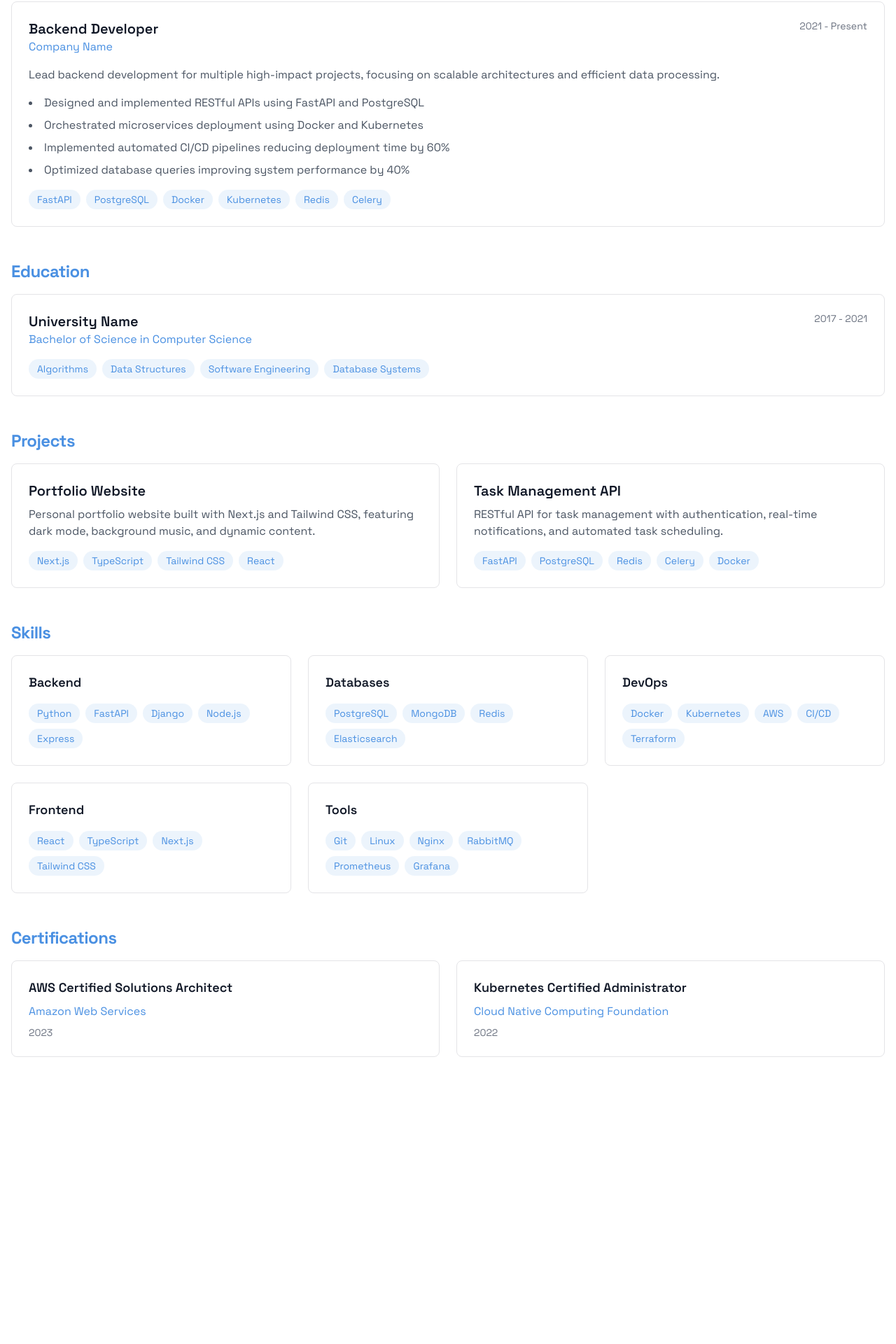
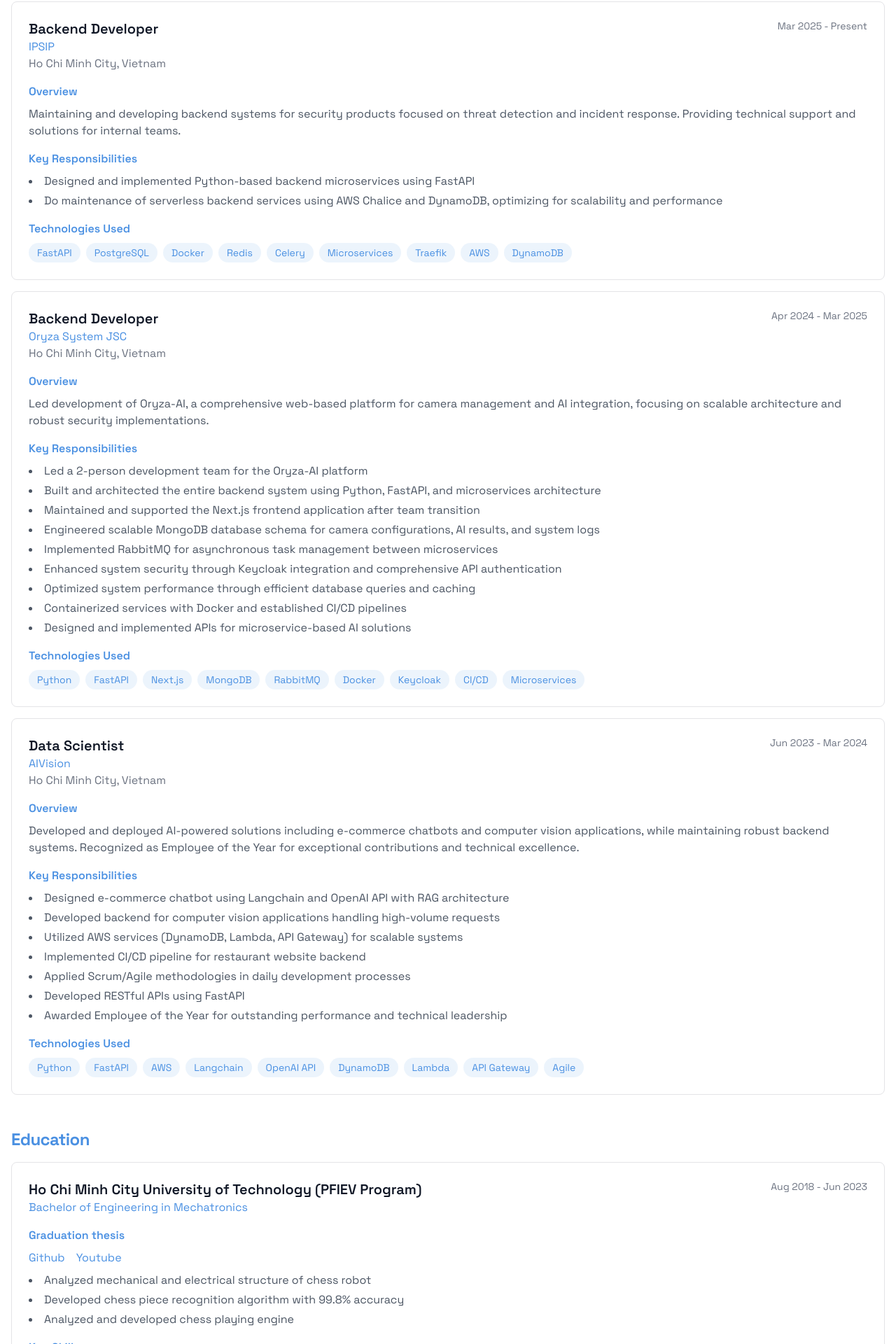
Before and after one commit to ptt3199/my-porfolio-website, a Next.js app: page /resume in a window 1280 px wide. Shown: the part 698-2618 px from the top of the page at 70% size. Before the commit the page ends 2304 px from the top, so only its background shows below. Built offline with nearby package versions, Linux system fonts and the light colour scheme.

Commit message:
update: cv layout for hierachy data

```diff
--- a/app/data/resume.json
+++ b/app/data/resume.json
@@ -1,33 +1,96 @@
 {
   "title": {
     "name": "Phuong Tan Thanh",
-    "tagline": "Backend Developer · FastAPI · PostgreSQL · DevOps",
-    "avatar": "/avatar.png"
+    "tagline": "Backend Developer · FastAPI · NextJS · DevOps",
+    "avatar": "/suit-avatar.png"
   },
-  "about": "Experienced backend developer with a strong focus on building scalable systems and elegant solutions. Passionate about backend architecture, distributed systems, and developer experience. Committed to writing clean, maintainable code and implementing robust DevOps practices.",
+  "about": "Experienced backend developer specializing in Python and FastAPI, with a strong foundation in microservices architecture and DevOps practices. Proven track record in leading development teams and building scalable systems. Passionate about creating efficient solutions and maintaining high-quality code standards.",
   "experience": [
     {
       "position": "Backend Developer",
-      "company": "Company Name",
-      "location": "Location",
-      "period": "2021 - Present",
-      "description": "Lead backend development for multiple high-impact projects, focusing on scalable architectures and efficient data processing.",
+      "company": "IPSIP",
+      "location": "Ho Chi Minh City, Vietnam",
+      "period": "Mar 2025 - Present",
+      "description": "Maintaining and developing backend systems for security products focused on threat detection and incident response. Providing technical support and solutions for internal teams.",
       "responsibilities": [
-        "Designed and implemented RESTful APIs using FastAPI and PostgreSQL",
-        "Orchestrated microservices deployment using Docker and Kubernetes",
-        "Implemented automated CI/CD pipelines reducing deployment time by 60%",
-        "Optimized database queries improving system performance by 40%"
+        "Designed and implemented Python-based backend microservices using FastAPI",
+        "Do maintenance of serverless backend services using AWS Chalice and DynamoDB, optimizing for scalability and performance"
       ],
-      "skills": ["FastAPI", "PostgreSQL", "Docker", "Kubernetes", "Redis", "Celery"]
+      "skills": ["FastAPI", "PostgreSQL", "Docker", "Redis", "Celery", "Microservices", "Traefik", "AWS", "DynamoDB"]
+    },
+    {
+      "position": "Backend Developer",
+      "company": "Oryza System JSC",
+      "location": "Ho Chi Minh City, Vietnam",
+      "period": "Apr 2024 - Mar 2025",
+      "description": "Led development of Oryza-AI, a comprehensive web-based platform for camera management and AI integration, focusing on scalable architecture and robust security implementations.",
+      "responsibilities": [
+        "Led a 2-person development team for the Oryza-AI platform",
+        "Built and architected the entire backend system using Python, FastAPI, and microservices architecture",
+        "Maintained and supported the Next.js frontend application after team transition",
+        "Engineered scalable MongoDB database schema for camera configurations, AI results, and system logs",
+        "Implemented RabbitMQ for asynchronous task management between microservices",
+        "Enhanced system security through Keycloak integration and comprehensive API authentication",
+        "Optimized system performance through efficient database queries and caching",
+        "Containerized services with Docker and established CI/CD pipelines",
+        "Designed and implemented APIs for microservice-based AI solutions"
+      ],
+      "skills": ["Python", "FastAPI", "Next.js", "MongoDB", "RabbitMQ", "Docker", "Keycloak", "CI/CD", "Microservices"]
+    },
+    {
+      "position": "Data Scientist",
+      "company": "AIVision",
+      "location": "Ho Chi Minh City, Vietnam",
+      "period": "Jun 2023 - Mar 2024",
+      "description": "Developed and deployed AI-powered solutions including e-commerce chatbots and computer vision applications, while maintaining robust backend systems. Recognized as Employee of the Year for exceptional contributions and technical excellence.",
+      "responsibilities": [
+        "Designed e-commerce chatbot using Langchain and OpenAI API with RAG architecture",
+        "Developed backend for computer vision applications handling high-volume requests",
+        "Utilized AWS services (DynamoDB, Lambda, API Gateway) for scalable systems",
+        "Implemented CI/CD pipeline for restaurant website backend",
+        "Applied Scrum/Agile methodologies in daily development processes",
+        "Developed RESTful APIs using FastAPI",
+        "Awarded Employee of the Year for outstanding performance and technical leadership"
+      ],
+      "skills": ["Python", "FastAPI", "AWS", "Langchain", "OpenAI API", "DynamoDB", "Lambda", "API Gateway", "Agile"]
     }
   ],
   "education": [
     {
-      "school": "University Name",
-      "major": "Computer Science",
-      "degree": "Bachelor of Science",
-      "period": "2017 - 2021",
-      "skills": ["Algorithms", "Data Structures", "Software Engineering", "Database Systems"]
+      "school": "Ho Chi Minh City University of Technology (PFIEV Program)",
+      "major": "Mechatronics",
+      "degree": "Bachelor of Engineering",
+      "period": "Aug 2018 - Jun 2023",
+      "description": [
+        {
+          "name": "Graduation thesis",
+          "links": [
+            {"name": "Github", "url": "https://github.com/ptt3199/chinese-chess-robot"},
+            {"name": "Youtube", "url": "https://www.youtube.com/watch?v=YapsiYnsuqk"}
+          ],
+          "achievements": [
+            "Analyzed mechanical and electrical structure of chess robot",
+            "Developed chess piece recognition algorithm with 99.8% accuracy",
+            "Analyzed and developed chess playing engine"
+          ]
+        }
+      ],
+      "skills": ["Robotics", "Computer Vision", "Machine Learning", "Python", "Mechanical Design"]
+    },
+    {
+      "school": "Hung Vuong Highschool for the Gifted",
+      "major": "Math",
+      "period": "Aug 2014 - May 2017",
+      "description": [
+        {
+          "name": "Achievements",
+          "achievements": [
+            "Participated in Vietnam National Informatics Olympiad",
+            "Second place in provincial informatics competition (2015 & 2016)"
+          ]
+        }
+      ],
+      "skills": ["Algorithms", "Problem Solving", "Mathematics", "Programming"]
     }
   ],
   "projects": [
@@ -45,24 +108,57 @@
     }
   ],
   "skills": {
-    "Backend": ["Python", "FastAPI", "Django", "Node.js", "Express"],
-    "Databases": ["PostgreSQL", "MongoDB", "Redis", "Elasticsearch"],
-    "DevOps": ["Docker", "Kubernetes", "AWS", "CI/CD", "Terraform"],
-    "Frontend": ["React", "TypeScript", "Next.js", "Tailwind CSS"],
-    "Tools": ["Git", "Linux", "Nginx", "RabbitMQ", "Prometheus", "Grafana"]
+    "Backend Development": ["Python", "FastAPI", "Django", "Java (Spring Boot)", "RESTful API Design"],
+    "Databases": ["PostgreSQL", "MongoDB", "DynamoDB"],
+    "DevOps & Cloud": ["Docker", "AWS (EC2, S3, Lambda)", "Google Cloud Platform", "RabbitMQ"],
+    "Frontend": ["Next.js", "React", "HTML", "CSS", "JavaScript"],
+    "Tools & Practices": ["Git", "CI/CD", "Microservices Architecture", "Agile/Scrum", "Linux", "Bash", "Nginx"],
+    "Data Processing": ["PowerBI", "Unit Testing (pytest)"]
   },
   "certifications": [
     {
-      "name": "AWS Certified Solutions Architect",
-      "issuer": "Amazon Web Services",
-      "date": "2023",
-      "link": "https://aws.amazon.com/certification/"
+      "name": "Back Khoa Mentoring Season 6",
+      "issuer": "Vietnam Alumni Mentoring",
+      "date": "2022",
+      "achievements": ["Top 5 Most Active Mentees"]
     },
     {
-      "name": "Kubernetes Certified Administrator",
-      "issuer": "Cloud Native Computing Foundation",
-      "date": "2022",
-      "link": "https://www.cncf.io/certification/cka/"
+      "name": "Convolutional Neural Networks",
+      "issuer": "Coursera",
+      "date": "Feb 2023"
+    },
+    {
+      "name": "Machine Learning Specialization",
+      "issuer": "Coursera",
+      "date": "Jan 2023"
+    },
+    {
+      "name": "Google Cloud Big Data and ML Fundamentals",
+      "issuer": "Coursera",
+      "date": "Aug 2022"
+    }
+  ],
+  "languages": [
+    {
+      "language": "English",
+      "proficiency": "Professional working proficiency"
+    },
+    {
+      "language": "French",
+      "proficiency": "Elementary proficiency"
+    }
+  ],
+  "volunteering": [
+    {
+      "position": "Team Leader",
+      "organization": "BKFC Toi Yeu Bach Khoa - THPT Chuyen Hung Vuong Gia Lai",
+      "period": "Nov 2018 - Aug 2019",
+      "responsibilities": [
+        "Led 20-member team for Admission Counseling program",
+        "Attracted over 200 students to the program",
+        "Managed social media performance and media campaigns",
+        "Created monthly performance reports"
+      ]
     }
   ]
 }
--- a/app/layout.tsx
+++ b/app/layout.tsx
@@ -24,7 +24,7 @@
           disableTransitionOnChange
         >
           <MusicProvider>
-            {children}
+          {children}
           </MusicProvider>
         </ThemeProvider>
       </body>
--- a/app/resume/page.tsx
+++ b/app/resume/page.tsx
@@ -5,6 +5,64 @@
 import { SocialIcons } from '../components/social-icons'
 import { Download } from 'lucide-react'
 import resumeData from '../data/resume.json'
+
+interface ResumeData {
+  title: {
+    name: string
+    tagline: string
+    avatar: string
+  }
+  about: string
+  experience: {
+    position: string
+    company: string
+    location: string
+    period: string
+    description: string
+    responsibilities: string[]
+    skills: string[]
+  }[]
+  education: {
+    school: string
+    major: string
+    degree?: string
+    period: string
+    description?: {
+      name: string
+      links: {
+        name: string
+        url: string
+      }[]
+      achievements: string[]
+    }[]
+    skills: string[]
+  }[]
+  projects: {
+    name: string
+    description: string
+    link?: string
+    skills: string[]
+  }[]
+  skills: Record<string, string[]>
+  certifications: {
+    name: string
+    issuer: string
+    date: string
+    achievements?: string[]
+  }[]
+  languages?: {
+    language: string
+    proficiency: string
+  }[]
+  volunteering?: {
+    position: string
+    organization: string
+    period: string
+    responsibilities: string[]
+  }[]
+}
+
+const typedResumeData = resumeData as ResumeData
 
 function SkillTag({ skill }: { skill: string }) {
   return (
@@ -31,10 +89,10 @@
       <main className="container mx-auto px-4 py-24 space-y-12">
         {/* Title Section */}
         <div className="flex flex-col items-center space-y-6 text-center">
-          <Avatar src={resumeData.title.avatar} />
+          <Avatar src={typedResumeData.title.avatar} />
           <div>
-            <h1 className="text-4xl font-bold tracking-tight">{resumeData.title.name}</h1>
-            <p className="text-xl text-primary dark:text-secondary mt-2">{resumeData.title.tagline}</p>
+            <h1 className="text-4xl font-bold tracking-tight">{typedResumeData.title.name}</h1>
+            <p className="text-xl text-primary dark:text-secondary mt-2">{typedResumeData.title.tagline}</p>
           </div>
           <div className="flex items-center gap-6">
             <SocialIcons />
@@ -52,52 +110,109 @@
         {/* About Section */}
         <Section title="About">
           <p className="text-lg text-gray-600 dark:text-gray-400 leading-relaxed">
-            {resumeData.about}
+            {typedResumeData.about}
           </p>
         </Section>
 
         {/* Experience Section */}
         <Section title="Experience">
-          {resumeData.experience.map((exp, index) => (
+          {typedResumeData.experience.map((exp, index) => (
             <div key={index} className="border border-border rounded-lg p-6 space-y-4">
               <div className="flex justify-between items-start">
                 <div>
                   <h3 className="text-xl font-semibold">{exp.position}</h3>
                   <p className="text-primary dark:text-secondary">{exp.company}</p>
+                  <p className="text-gray-500">{exp.location}</p>
                 </div>
                 <p className="text-sm text-gray-500">{exp.period}</p>
               </div>
+
+              {exp.description && (
+                <div className="space-y-2">
+                  <h4 className="font-semibold text-primary dark:text-secondary">Overview</h4>
                   <p className="text-gray-600 dark:text-gray-400">{exp.description}</p>
-              <ul className="list-disc list-inside space-y-2 text-gray-600 dark:text-gray-400">
+                </div>
+              )}
+
+              {exp.responsibilities && exp.responsibilities.length > 0 && (
+                <div className="space-y-2">
+                  <h4 className="font-semibold text-primary dark:text-secondary">Key Responsibilities</h4>
+                  <ul className="list-disc list-inside space-y-1 text-gray-600 dark:text-gray-400">
                     {exp.responsibilities.map((resp, i) => (
                       <li key={i}>{resp}</li>
                     ))}
                   </ul>
-              <div className="flex flex-wrap gap-2 mt-4">
+                </div>
+              )}
+
+              {exp.skills && exp.skills.length > 0 && (
+                <div className="space-y-2">
+                  <h4 className="font-semibold text-primary dark:text-secondary">Technologies Used</h4>
+                  <div className="flex flex-wrap gap-2">
                     {exp.skills.map((skill, i) => (
                       <SkillTag key={i} skill={skill} />
                     ))}
                   </div>
+                </div>
+              )}
             </div>
           ))}
         </Section>
 
         {/* Education Section */}
         <Section title="Education">
-          {resumeData.education.map((edu, index) => (
+          {typedResumeData.education.map((edu, index) => (
             <div key={index} className="border border-border rounded-lg p-6 space-y-4">
               <div className="flex justify-between items-start">
                 <div>
                   <h3 className="text-xl font-semibold">{edu.school}</h3>
-                  <p className="text-primary dark:text-secondary">{edu.degree} in {edu.major}</p>
+                  <p className="text-primary dark:text-secondary">
+                    {edu.degree} {edu.degree && 'in'} {edu.major}
+                  </p>
                 </div>
                 <p className="text-sm text-gray-500">{edu.period}</p>
               </div>
+
+              {edu.description && edu.description.map((desc, i) => (
+                <div key={i} className="space-y-2">
+                  <h4 className="font-semibold text-primary dark:text-secondary">{desc.name}</h4>
+
+                  {desc.links && desc.links.length > 0 && (
+                    <div className="flex gap-4">
+                      {desc.links.map((link, j) => (
+                        <a
+                          key={j}
+                          href={link.url}
+                          target="_blank"
+                          rel="noopener noreferrer"
+                          className="text-accent hover:text-accent-dark transition-colors duration-200"
+                        >
+                          {link.name}
+                        </a>
+                      ))}
+                    </div>
+                  )}
+
+                  {desc.achievements && desc.achievements.length > 0 && (
+                    <ul className="list-disc list-inside space-y-1 text-gray-600 dark:text-gray-400">
+                      {desc.achievements.map((achievement, k) => (
+                        <li key={k}>{achievement}</li>
+                      ))}
+                    </ul>
+                  )}
+                </div>
+              ))}
+
+              {edu.skills && edu.skills.length > 0 && (
+                <div className="space-y-2">
+                  <h4 className="font-semibold text-primary dark:text-secondary">Key Skills</h4>
                   <div className="flex flex-wrap gap-2">
                     {edu.skills.map((skill, i) => (
                       <SkillTag key={i} skill={skill} />
                     ))}
                   </div>
+                </div>
+              )}
             </div>
           ))}
         </Section>
@@ -105,10 +220,11 @@
         {/* Projects Section */}
         <Section title="Projects">
           <div className="grid grid-cols-1 md:grid-cols-2 gap-6">
-            {resumeData.projects.map((project, index) => (
+            {typedResumeData.projects.map((project, index) => (
               <div key={index} className="border border-border rounded-lg p-6 space-y-4">
                 <div>
                   <h3 className="text-xl font-semibold">
+                    {project.link ? (
                       <a
                         href={project.link}
                         target="_blank"
@@ -117,14 +233,29 @@
                       >
                         {project.name}
                       </a>
+                    ) : (
+                      project.name
+                    )}
                   </h3>
-                  <p className="text-gray-600 dark:text-gray-400 mt-2">{project.description}</p>
                 </div>
+
+                {project.description && (
+                  <div className="space-y-2">
+                    <h4 className="font-semibold text-primary dark:text-secondary">Overview</h4>
+                    <p className="text-gray-600 dark:text-gray-400">{project.description}</p>
+                  </div>
+                )}
+
+                {project.skills && project.skills.length > 0 && (
+                  <div className="space-y-2">
+                    <h4 className="font-semibold text-primary dark:text-secondary">Technologies Used</h4>
                     <div className="flex flex-wrap gap-2">
                       {project.skills.map((skill, i) => (
                         <SkillTag key={i} skill={skill} />
                       ))}
                     </div>
+                  </div>
+                )}
               </div>
             ))}
           </div>
@@ -133,7 +264,7 @@
         {/* Skills Section */}
         <Section title="Skills">
           <div className="grid grid-cols-1 md:grid-cols-2 lg:grid-cols-3 gap-6">
-            {Object.entries(resumeData.skills).map(([category, skills]) => (
+            {Object.entries(typedResumeData.skills).map(([category, skills]) => (
               <div key={category} className="border border-border rounded-lg p-6 space-y-4">
                 <h3 className="text-lg font-semibold">{category}</h3>
                 <div className="flex flex-wrap gap-2">
@@ -149,20 +280,24 @@
         {/* Certifications Section */}
         <Section title="Certifications">
           <div className="grid grid-cols-1 md:grid-cols-2 gap-6">
-            {resumeData.certifications.map((cert, index) => (
-              <div key={index} className="border border-border rounded-lg p-6 space-y-2">
-                <h3 className="text-lg font-semibold">
-                  <a
-                    href={cert.link}
-                    target="_blank"
-                    rel="noopener noreferrer"
-                    className="hover:text-primary dark:hover:text-secondary transition-colors duration-200"
-                  >
-                    {cert.name}
-                  </a>
-                </h3>
+            {typedResumeData.certifications.map((cert, index) => (
+              <div key={index} className="border border-border rounded-lg p-6 space-y-4">
+                <div>
+                  <h3 className="text-lg font-semibold">{cert.name}</h3>
                   <p className="text-primary dark:text-secondary">{cert.issuer}</p>
                   <p className="text-sm text-gray-500">{cert.date}</p>
+                </div>
+
+                {cert.achievements && cert.achievements.length > 0 && (
+                  <div className="space-y-2">
+                    <h4 className="font-semibold text-primary dark:text-secondary">Achievements</h4>
+                    <ul className="list-disc list-inside space-y-1 text-gray-600 dark:text-gray-400">
+                      {cert.achievements.map((achievement, i) => (
+                        <li key={i}>{achievement}</li>
+                      ))}
+                    </ul>
+                  </div>
+                )}
               </div>
             ))}
           </div>
```
Also changed, not shown: app/components/header.tsx (indentation only), memory-bank/systemPatterns.md (line endings or trailing spaces), public/suit-avatar.png (added). Lines whose indentation alone changed are shown as unchanged.
